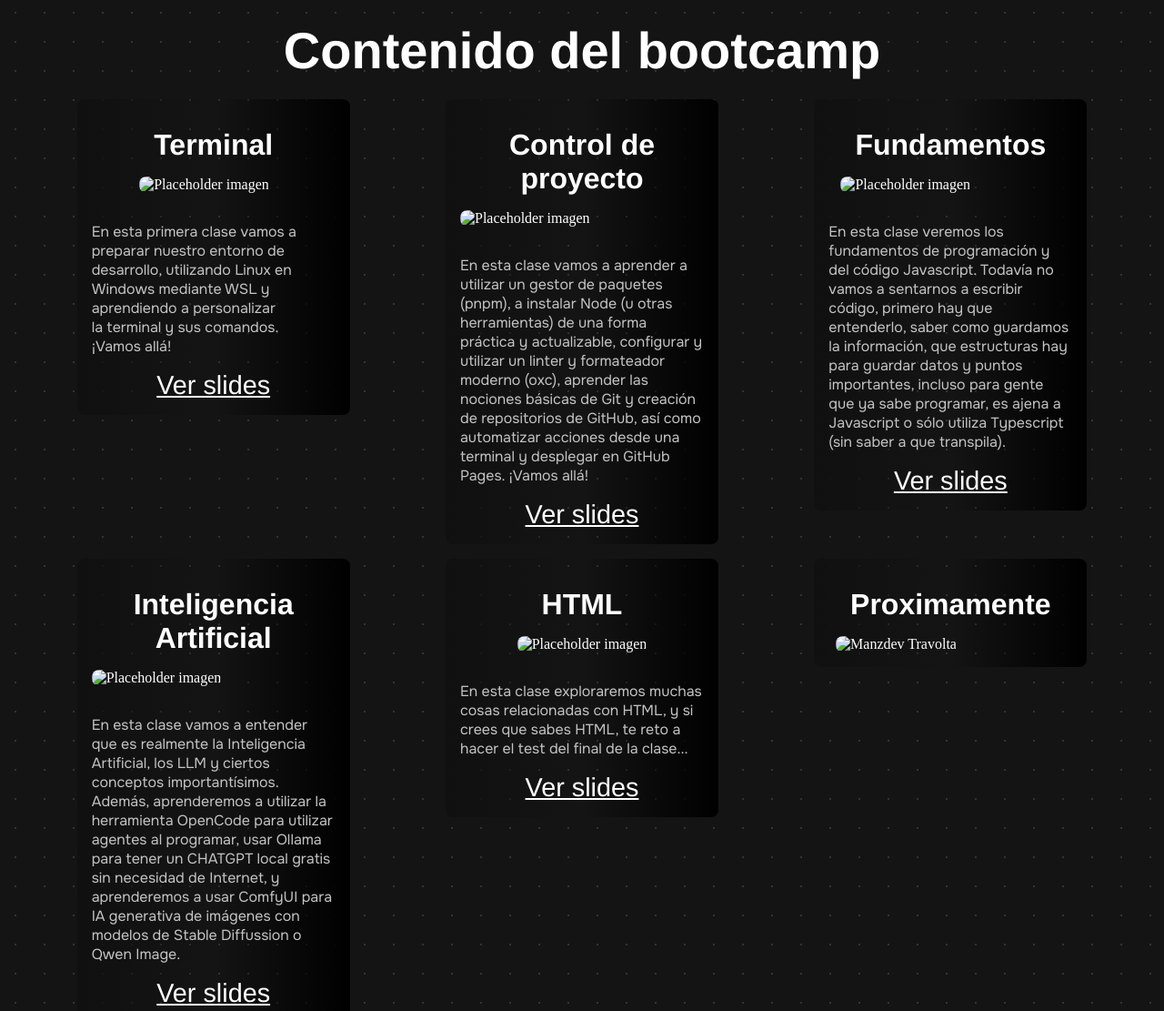
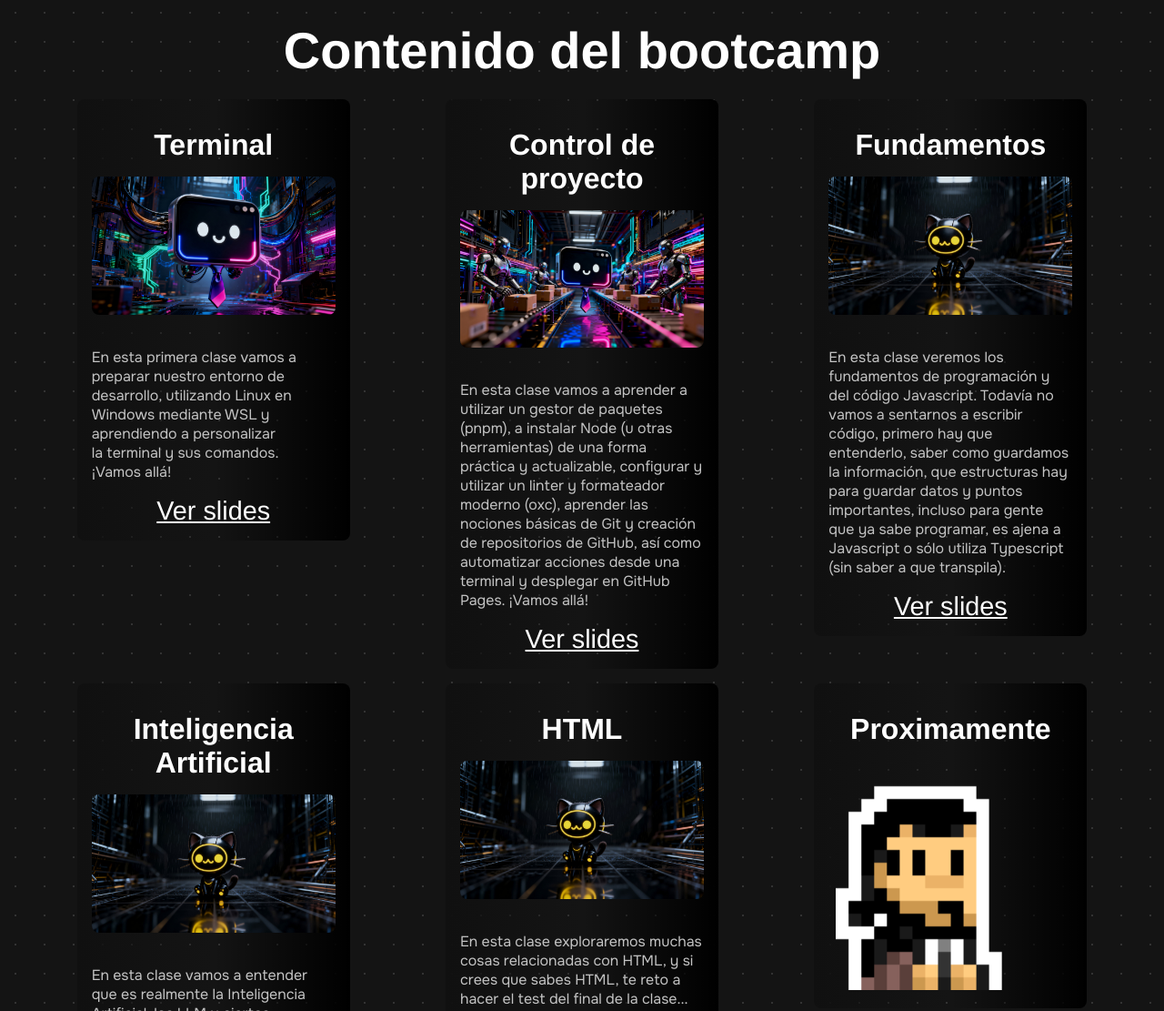
Before and after one commit to ElDavih/landing-page-bootcamp, a website: page src/index.html in a window 1280 px wide. Shown: the part 739-1850 px from the top of the page at 91% size. Drawn offline with Linux system fonts and the light colour scheme; the site is published under a folder, as on GitHub Pages, so addresses that start at the root find nothing; a web font is replaced by a local one.

Commit message:
fixing rute images

```diff
--- a/src/index.html
+++ b/src/index.html
@@ -39,13 +39,13 @@
     />
 
     <link rel="stylesheet" href="css/global.css" />
-    <link rel="shortcut icon" href="/assets/images/manz-logo.png" type="image/x-icon" />
+    <link rel="shortcut icon" href="assets/images/manz-logo.png" type="image/x-icon" />
     <title>Landing Page Bootcamp</title>
   </head>
   <body>
     <header class="menu-container">
       <div>
-        <img src="/assets/images/manz-logo.png" alt="ManzDev Logo" />
+        <img src="assets/images/manz-logo.png" alt="ManzDev Logo" />
         <a href="https://manz.dev/">ManzDev</a>
       </div>
       <nav>
@@ -58,7 +58,7 @@
         href="https://www.youtube.com/playlist?list=PLx5xbrpW6nXgISwDvrMeKuryN9U1Giqzj"
         class="playlist"
       >
-        <img src="/assets/images/LogosYoutubeIcon.svg" alt="Youtube Logo Icon" /> Playlist</a
+        <img src="assets/images/LogosYoutubeIcon.svg" alt="Youtube Logo Icon" /> Playlist</a
       >
     </header>
 
@@ -103,7 +103,7 @@
           <article class="content-card">
             <header>
               <h3>Terminal</h3>
-              <img src="/assets/images/terminal.jpg" alt="Placeholder imagen" />
+              <img src="assets/images/terminal.jpg" alt="Placeholder imagen" />
             </header>
             <p>
               En esta primera clase vamos a preparar nuestro entorno de desarrollo, utilizando Linux
@@ -120,7 +120,7 @@
           <article class="content-card">
             <header>
               <h3>Control de proyecto</h3>
-              <img src="/assets/images/control.jpg" alt="Placeholder imagen" />
+              <img src="assets/images/control.jpg" alt="Placeholder imagen" />
             </header>
             <p>
               En esta clase vamos a aprender a utilizar un gestor de paquetes (pnpm), a instalar
@@ -139,7 +139,7 @@
           <article class="content-card">
             <header>
               <h3>Fundamentos</h3>
-              <img src="/assets/images/fundamentos.jpg" alt="Placeholder imagen" />
+              <img src="assets/images/fundamentos.jpg" alt="Placeholder imagen" />
             </header>
             <p>
               En esta clase veremos los fundamentos de programación y del código Javascript. Todavía
@@ -158,7 +158,7 @@
           <article class="content-card">
             <header>
               <h3>Inteligencia Artificial</h3>
-              <img src="/assets/images/fundamentos.jpg" alt="Placeholder imagen" />
+              <img src="assets/images/fundamentos.jpg" alt="Placeholder imagen" />
             </header>
             <p>
               En esta clase vamos a entender que es realmente la Inteligencia Artificial, los LLM y
@@ -177,7 +177,7 @@
           <article class="content-card">
             <header>
               <h3>HTML</h3>
-              <img src="/assets/images/fundamentos.jpg" alt="Placeholder imagen" />
+              <img src="assets/images/fundamentos.jpg" alt="Placeholder imagen" />
             </header>
             <p>
               En esta clase exploraremos muchas cosas relacionadas con HTML, y si crees que sabes
@@ -194,8 +194,8 @@
             <header>
               <h3>Proximamente</h3>
               <picture>
-                <source srcset="/assets/images/travolta.png" type="image/apng" />
-                <img src="/assets/images/travolta.gif" alt="Manzdev Travolta" />
+                <source srcset="assets/images/travolta.png" type="image/apng" />
+                <img src="assets/images/travolta.gif" alt="Manzdev Travolta" />
               </picture>
             </header>
           </article>
```
